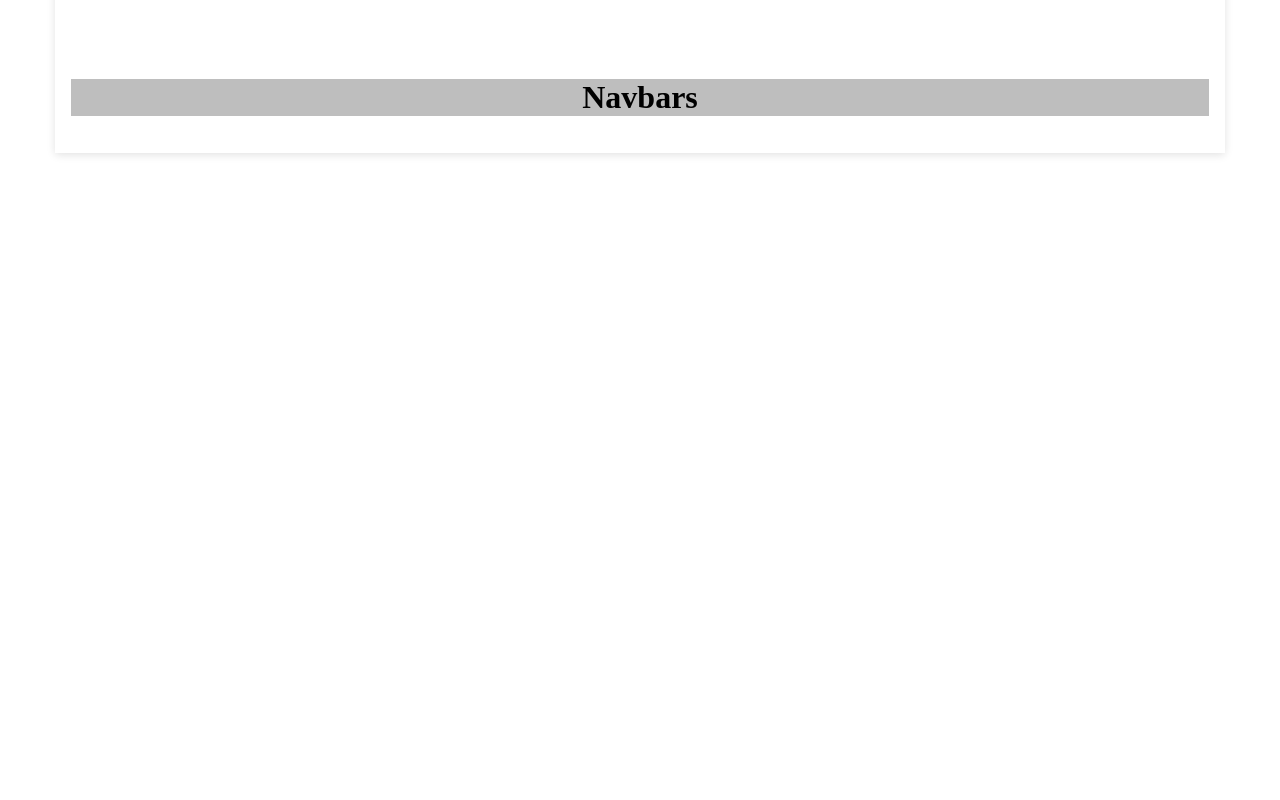
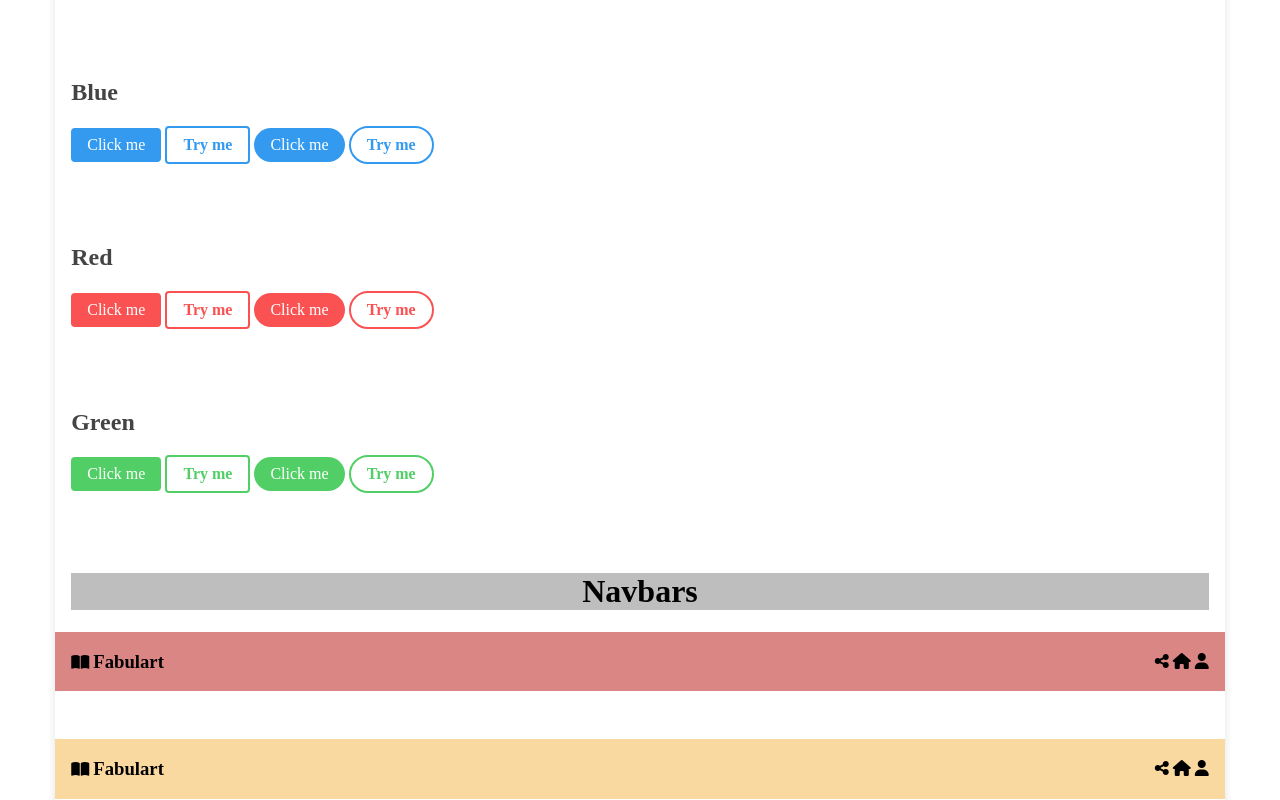
Before and after one commit to DenzelBraithwaite/fabulart, a SvelteKit app: page /ui-kit in a window 1280 px wide. Shown: the part 480-1280 px from the top of the page. Before the commit the page ends 800 px from the top, so only its background shows below. Built offline with nearby package versions, Linux system fonts and the light colour scheme.

Commit message:
created basic navbars

```diff
--- a/src/lib/Button.svelte
+++ b/src/lib/Button.svelte
@@ -13,11 +13,8 @@
 - Make text color settable from outside ✅
 - Make background color settable from outside ✅
 - Make border settable from outside ✅
-- Make border color settable from outside ✅
+- Make border color settable from outside ✅ -->
 
-
-
--->
 {#if border}
 <a href="{url}" class="btn border {classes} {borderColor}"><slot>Try me</slot></a>
 {:else}
@@ -25,6 +22,7 @@
 {/if}
 
 <style>
+
     .btn:link,
     .btn:visited {
         display: inline-block;
@@ -57,6 +55,18 @@
         border-color: #FAD9A1;
     }
 
+    .border-blue {
+        border-color: #339af0;
+    }
+
+    .border-red {
+        border-color: #fa5252;
+    }
+
+    .border-green {
+        border-color: #51cf66;
+    }
+
     /* Button shape */
     .round {
         border-radius: 100px;
@@ -83,9 +93,21 @@
         color: #FAD9A1;
     }
 
+    .text-blue {
+        color: #339af0;
+    }
+
+    .text-red {
+        color: #fa5252;
+    }
+
+    .text-green {
+        color: #51cf66;
+    }
+
     /* Background colors */
-    .bg-cyan {
-        background-color: cyan;
+    .bg-none {
+        background-color: transparent;
     }
 
     .bg-peach {
@@ -96,7 +118,15 @@
         background-color: #FAD9A1;
     }
 
-    .bg-none {
-        background-color: transparent;
+    .bg-blue {
+        background-color: #339af0;
+    }
+
+    .bg-red {
+        background-color: #fa5252;
+    }
+
+    .bg-green {
+        background-color: #51cf66;
     }
 </style>
--- /dev/null
+++ b/src/lib/Navbar.svelte
@@ -0,0 +1,60 @@
+<script>
+    import '@fortawesome/fontawesome-free/css/all.css';
+    export let backgroundColor = '';
+</script>
+
+<nav class="{backgroundColor}">
+    <div class="wrapper">
+        <i class="fa-solid fa-book-open"></i>
+        <h1 class="nav-title">Fabulart</h1>
+        <!-- <i class="fa-solid fa-book-open"></i> -->
+    </div>
+    <div class="wrapper">
+        <i class="fa-solid fa-share-nodes"></i>
+        <i class="fa-solid fa-house"></i>
+        <i class="fa-solid fa-user"></i>
+    </div>
+</nav>
+
+<style>
+    nav {
+        display: flex;
+        justify-content: space-between;
+        align-items: center;
+        padding: 0 1rem;
+        margin-bottom: 3rem;
+        width: 100%;
+        transform: translate(-1rem); /* Only for utility kit page */
+        margin-left: auto;
+        margin-right: auto;
+    }
+
+    .nav-title {
+        display: inline-block;
+    }
+
+    /* Background colors */
+    .bg-none {
+        background-color: transparent;
+    }
+
+    .bg-peach {
+        background-color: #D98684;
+    }
+
+    .bg-yellow {
+        background-color: #FAD9A1;
+    }
+
+    .bg-blue {
+        background-color: #339af0;
+    }
+
+    .bg-red {
+        background-color: #fa5252;
+    }
+
+    .bg-green {
+        background-color: #51cf66;
+    }
+</style>
--- a/src/routes/ui-kit/+page.svelte
+++ b/src/routes/ui-kit/+page.svelte
@@ -1,5 +1,6 @@
 <script>
-    import Button from '$lib/Button.svelte'
+    import Button from '$lib/Button.svelte';
+    import Navbar from '$lib/Navbar.svelte';
 </script>
 
 <a href="/" class="back">Back</a>
@@ -8,7 +9,6 @@
 <div class="container">
     <main>
         <h1 class="btn-title">Buttons</h1>
-        <!-- Square buttons -->
         <section>
             <div class="wrapper">
                 <h2>Peach</h2>
@@ -25,9 +25,40 @@
                 <Button shape="round" textColor="text-white" bgColor="bg-yellow">Click me</Button>
                 <Button shape="round" textColor="text-yellow" border={true} borderColor="border-yellow"/>
             </div>
+
+            <div class="wrapper">
+                <h2>Blue</h2>
+                <Button textColor="text-white" bgColor="bg-blue">Click me</Button>
+                <Button textColor="text-blue" border={true} borderColor="border-blue"/>
+                <Button shape="round" textColor="text-white" bgColor="bg-blue">Click me</Button>
+                <Button shape="round" textColor="text-blue" border={true} borderColor="border-blue"/>
+            </div>
+
+            <div class="wrapper">
+                <h2>Red</h2>
+                <Button textColor="text-white" bgColor="bg-red">Click me</Button>
+                <Button textColor="text-red" border={true} borderColor="border-red"/>
+                <Button shape="round" textColor="text-white" bgColor="bg-red">Click me</Button>
+                <Button shape="round" textColor="text-red" border={true} borderColor="border-red"/>
+            </div>
+
+            <div class="wrapper">
+                <h2>Green</h2>
+                <Button textColor="text-white" bgColor="bg-green">Click me</Button>
+                <Button textColor="text-green" border={true} borderColor="border-green"/>
+                <Button shape="round" textColor="text-white" bgColor="bg-green">Click me</Button>
+                <Button shape="round" textColor="text-green" border={true} borderColor="border-green"/>
+            </div>
         </section>
 
         <h1 class="nav-title">Navbars</h1>
+        <section>
+            <Navbar backgroundColor="bg-peach"/>
+            <Navbar backgroundColor="bg-yellow"/>
+            <Navbar backgroundColor="bg-blue"/>
+            <Navbar backgroundColor="bg-red"/>
+            <Navbar backgroundColor="bg-green"/>
+        </section>
     </main>
 </div>
 
```
